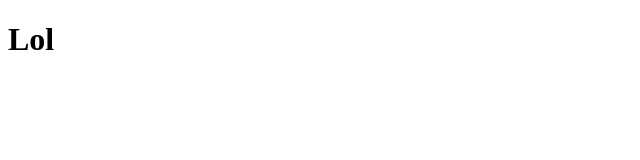
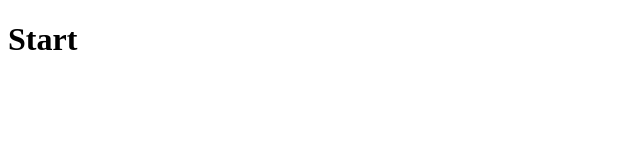
Before and after one commit to KarpovPavel15/loadingList, a plain HTML site: page src/index.html in a window 1280 px wide. Shown: the full height of the page, 0-640 px from the left. Drawn offline with Linux system fonts and the light colour scheme.

Commit message:
Start developer

```diff
--- a/src/index.html
+++ b/src/index.html
@@ -5,6 +5,6 @@
     <title>Title</title>
 </head>
 <body>
-<h1>Lol</h1>
+<h1>Start</h1>
 </body>
 </html>
```
